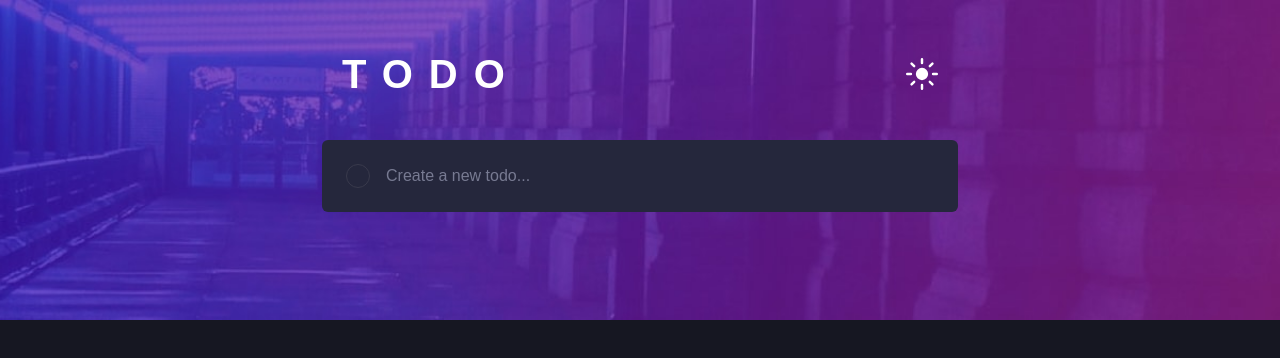
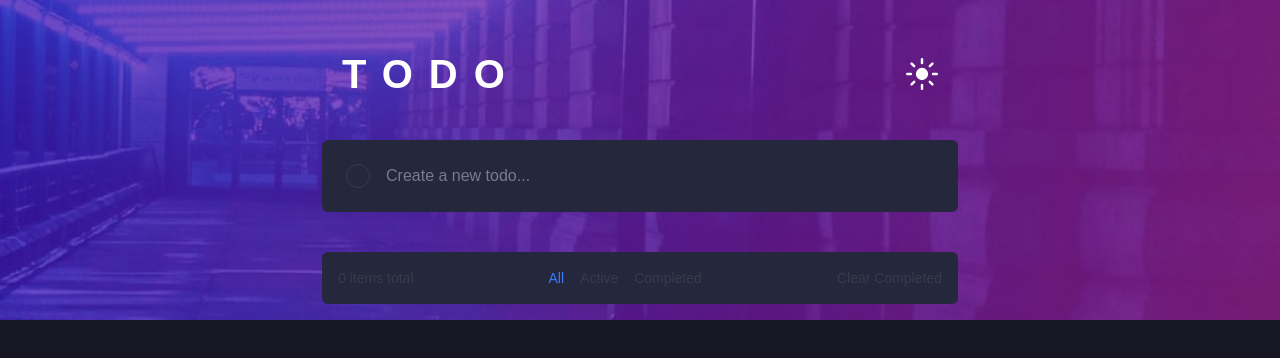
Before and after one commit to Eric-ArcoVerde/frontendmentor-todolist, a React (Vite) app: page / in a window 1280 px wide. Shown: the top 358 px of the page. Built offline with nearby package versions, Linux system fonts and the light colour scheme; a web font is replaced by a local one.

Commit message:
feat: adicionar funcionalidade de filtro de tarefas no componente TodoList

```diff
--- a/src/App.tsx
+++ b/src/App.tsx
@@ -13,6 +13,7 @@ export interface Todo {
 function App() {
 
   const [todoList, setTodoList] = useState<Todo[]>([])
+  const [filter, setFilter] = useState<"all" | "active" | "completed">("all")
 
   const addTodo = (event: FormEvent<HTMLFormElement>) => {
     event.preventDefault()
@@ -34,7 +35,7 @@ function App() {
   const toggleTodoCompleted = (id: number) => {
     console.log(id)
     const newTodoList = todoList.map(todo => {
-      if (id === todo.id){
+      if (id === todo.id) {
         const completed = !todo.completed
         return {
           ...todo,
@@ -48,13 +49,25 @@ function App() {
 
   }
 
+  //faz o filtroo
+  const filteredTodos = todoList.filter(todo => {
+    if (filter === "active") return !todo.completed
+    if (filter === "completed") return todo.completed
+    return true
+  })
+
   return (
     <TodoContainer>
       <TodoHeader></TodoHeader>
 
       <TodoForm addTodo={addTodo}></TodoForm>
 
-      <TodoList todoList={todoList} toggleTodoCompleted={toggleTodoCompleted}></TodoList>
+      <TodoList
+        todoList={filteredTodos}
+        toggleTodoCompleted={toggleTodoCompleted}
+        setFilter={setFilter}
+        filter={filter}
+      ></TodoList>
     </TodoContainer>
 
 
--- a/src/components/TodoList/index.tsx
+++ b/src/components/TodoList/index.tsx
@@ -7,10 +7,12 @@ import IconCheck from "/images/icon-check.svg"
 
 interface TodoListProps {
   todoList: Todo[];
-  toggleTodoCompleted: (id: number) => void
+  toggleTodoCompleted: (id: number) => void;
+  setFilter: (filter: "all" | "active" | "completed") => void;
+  filter: 'all' | 'active' | 'completed';
 }
 
-const TodoList = ({ todoList, toggleTodoCompleted }: TodoListProps) => {
+const TodoList = ({ todoList, toggleTodoCompleted, setFilter, filter }: TodoListProps) => {
   const { theme } = useContext(ThemeContext)
 
   return (
@@ -45,28 +47,43 @@ const TodoList = ({ todoList, toggleTodoCompleted }: TodoListProps) => {
             </li>
           ))}
         </ul>
-        {todoList.length > 0 && (
+
         <div className={`text-sm flex justify-between p-4 ${themeConfig[theme].layout.textColor}`}>
           <p>{todoList.length} items total</p>
 
           <div className="hidden sm:flex gap-4">
-              <button className="cursor pointer text-bright-blue-500">All</button>
-              <button className={`cursor-pointer ${theme === "dark" ? "hover:text-dark-purple-100" : "hover:text-light-navy-850"} `}>Active</button>
-              <button className={`cursor-pointer ${theme === "dark" ? "hover:text-dark-purple-100" : "hover:text-light-navy-850"} `}>Completed</button>
+            <button
+              onClick={() => setFilter("all")}
+              className={`${filter === "all" ? "text-bright-blue-500" : ""} cursor pointer ${theme === "dark"
+                ? "hover:text-dark-purple-100"
+                : "hover:text-light-navy-850"}`}
+            >
+              All
+            </button>
+            <button
+              onClick={() => setFilter("active")}
+              className={`${filter === "active" ? "text-bright-blue-500" : ""} cursor-pointer ${theme === "dark"
+                ? "hover:text-dark-purple-100"
+                : "hover:text-light-navy-850"} `}
+            >
+              Active
+            </button>
+            <button onClick={() => setFilter("completed")} className={`cursor-pointer ${theme === "dark" ? "hover:text-dark-purple-100" : "hover:text-light-navy-850"} `}>Completed</button>
           </div>
 
-            <button className={`cursor-pointer ${theme === "dark" ? "hover:text-dark-purple-100" : "hover:text-light-navy-850"} `}>Clear Completed</button>
+          <button className={`${filter === "completed" ? "text-bright-blue-500" : ""} cursor-pointer ${theme === "dark" ? "hover:text-dark-purple-100" : "hover:text-light-navy-850"} `}>Clear Completed</button>
         </div>
-        )}
       </div>
 
-      {todoList.length > 0 && (
       <div className={`${themeConfig[theme].todo.backgroundColor} ${themeConfig[theme].layout.textColor} flex justify-center gap-5 py-4 rounded-md mt-4 sm:hidden`}>
-          <button className="cursor pointer text-bright-blue-500">All</button>
-          <button className={`cursor-pointer ${theme === "dark" ? "hover:text-dark-purple-100" : "hover:text-light-navy-850"} `}>Active</button>
-          <button className={`cursor-pointer ${theme === "dark" ? "hover:text-dark-purple-100" : "hover:text-light-navy-850"} `}>Completed</button>
+        <button onClick={() => setFilter("all")}
+          className={`${filter === "all" ? "text-bright-blue-500" : ""} cursor pointer ${theme === "dark"
+            ? "hover:text-dark-purple-100"
+            : "hover:text-light-navy-850"}`}
+        >All</button>
+        <button onClick={() => setFilter("active")} className={`${filter === "active" ? "text-bright-blue-500" : ""} cursor-pointer ${theme === "dark" ? "hover:text-dark-purple-100" : "hover:text-light-navy-850"} `}>Active</button>
+        <button onClick={() => setFilter("completed")} className={`${filter === "completed" ? "text-bright-blue-500" : ""} cursor-pointer ${theme === "dark" ? "hover:text-dark-purple-100" : "hover:text-light-navy-850"} `}>Completed</button>
       </div>
-      )}
     </>
   )
 }
```
Lines whose indentation alone changed are shown as unchanged.
